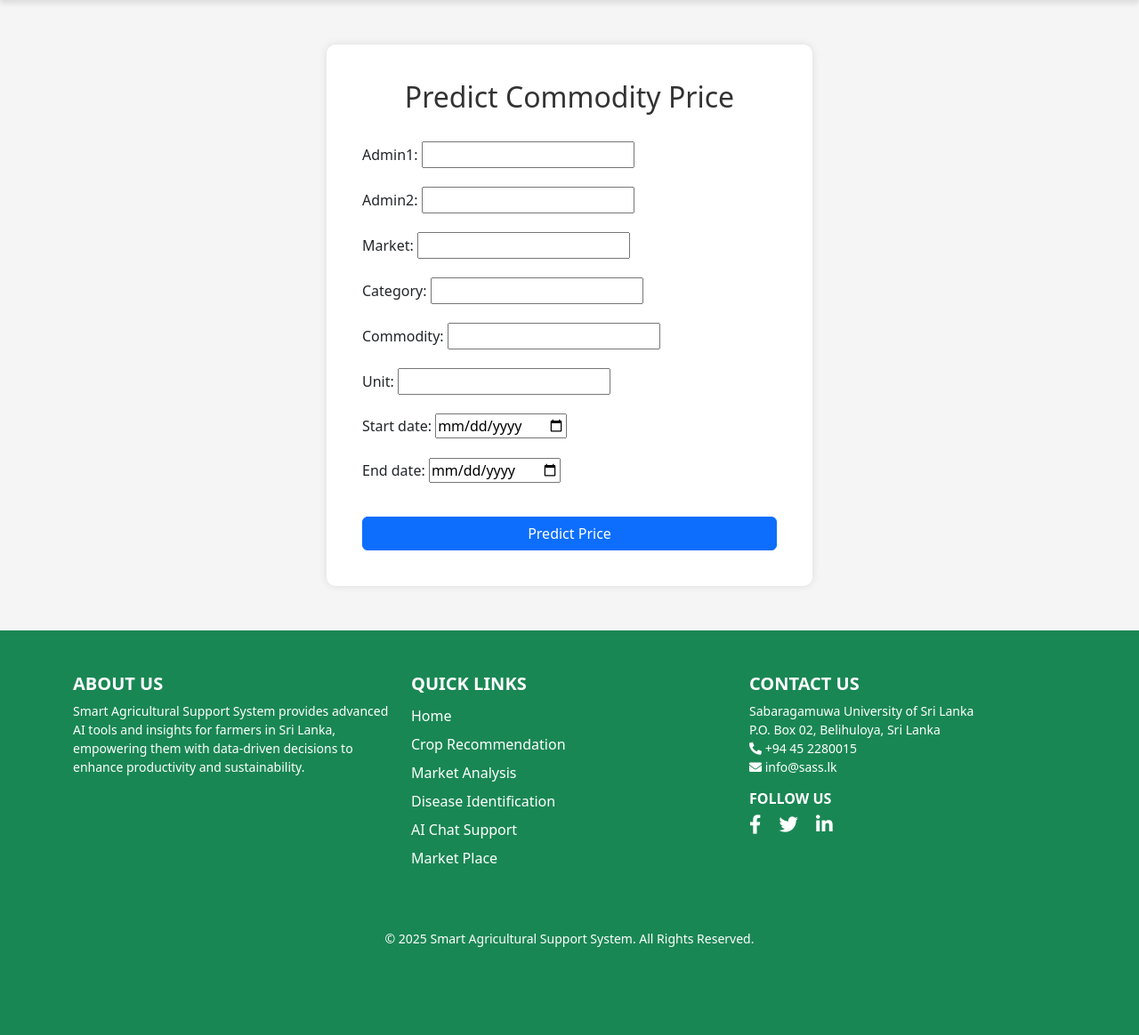
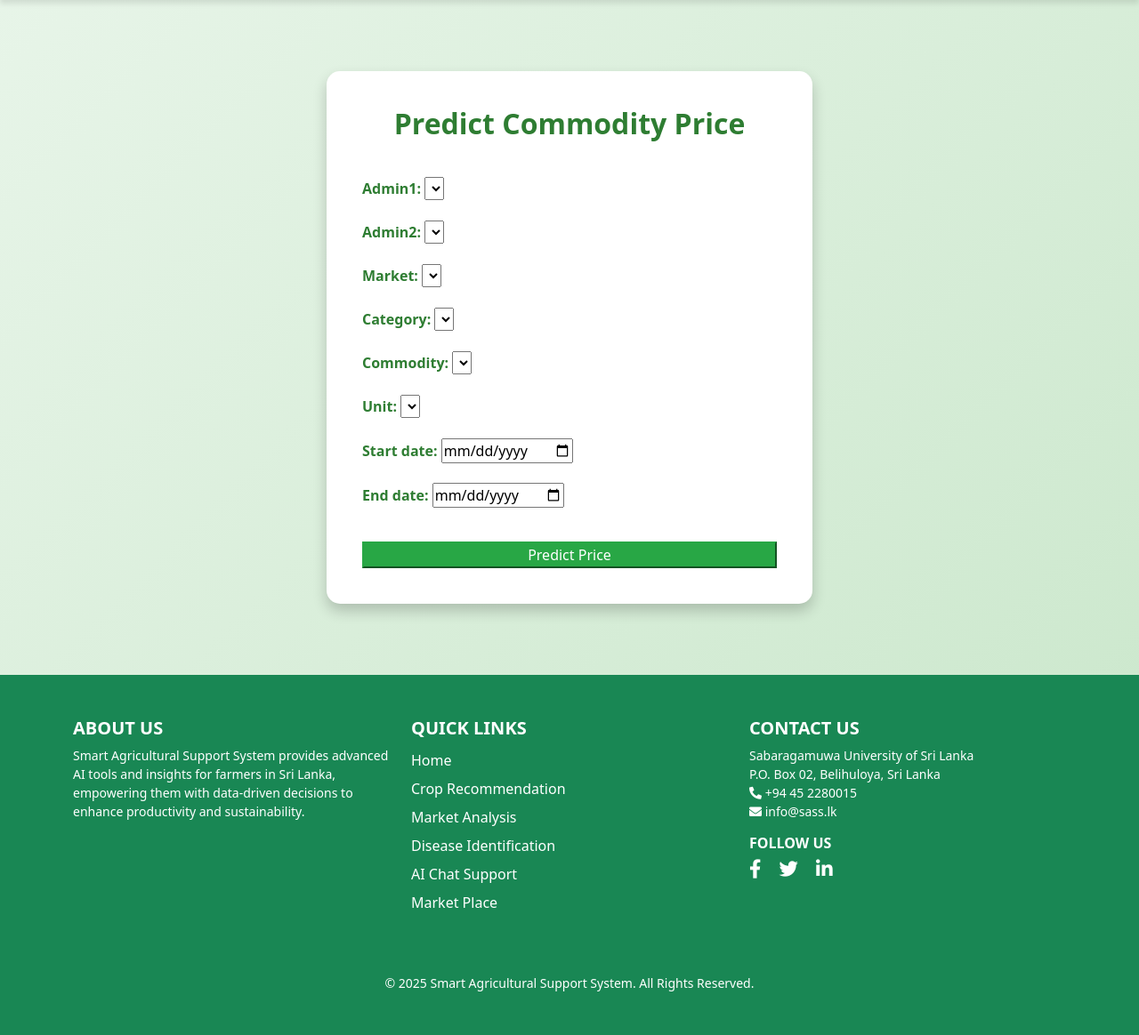
Before and after one commit to RashenThemiya/mini_project, a Django app: page /market_analysis/ in a window 1280 px wide. Shown: the part 66-1230 px from the top of the page at 89% size. Before the commit the page ends 1131 px from the top, so only its background shows below. Run offline with Django 5.2, Linux system fonts and the light colour scheme; lists and menus that the app fills with data are empty; parts of the project's set-up code (start-up, migrations or seed data) failed here and were passed over; some libraries are stand-ins or nearby versions.

Commit message:
Your commit message

```diff
--- a/market_analysis/forms.py
+++ b/market_analysis/forms.py
@@ -1,11 +1,25 @@
 from django import forms
+import os
+import pandas as pd
+from django.conf import settings
+
+# Load the dataset and extract unique values
+dataset_path = os.path.join(settings.BASE_DIR, 'dataset', 'dataset.csv')
+df = pd.read_csv(dataset_path)
+
+admin1_choices = [(value, value) for value in df['admin1'].unique()]
+admin2_choices = [(value, value) for value in df['admin2'].unique()]
+market_choices = [(value, value) for value in df['market'].unique()]
+category_choices = [(value, value) for value in df['category'].unique()]
+commodity_choices = [(value, value) for value in df['commodity'].unique()]
+unit_choices = [(value, value) for value in df['unit'].unique()]
 
 class PricePredictionForm(forms.Form):
-    admin1 = forms.CharField(label='Admin1', max_length=100)
-    admin2 = forms.CharField(label='Admin2', max_length=100)
-    market = forms.CharField(label='Market', max_length=100)
-    category = forms.CharField(label='Category', max_length=100)
-    commodity = forms.CharField(label='Commodity', max_length=100)
-    unit = forms.CharField(label='Unit', max_length=50)
+    admin1 = forms.ChoiceField(label='Admin1', choices=admin1_choices)
+    admin2 = forms.ChoiceField(label='Admin2', choices=admin2_choices)
+    market = forms.ChoiceField(label='Market', choices=market_choices)
+    category = forms.ChoiceField(label='Category', choices=category_choices)
+    commodity = forms.ChoiceField(label='Commodity', choices=commodity_choices)
+    unit = forms.ChoiceField(label='Unit', choices=unit_choices)
     start_date = forms.DateField(widget=forms.DateInput(attrs={'type': 'date'}))
     end_date = forms.DateField(widget=forms.DateInput(attrs={'type': 'date'}))
--- a/market_analysis/templates/predict.html
+++ b/market_analysis/templates/predict.html
@@ -2,7 +2,6 @@
 
 {% block content %}
 <!DOCTYPE html>
-
 <html lang="en">
 <head>
     <meta charset="UTF-8">
@@ -11,42 +10,75 @@
     <link href="https://cdn.jsdelivr.net/npm/bootstrap@5.3.0-alpha3/dist/css/bootstrap.min.css" rel="stylesheet">
     <style>
         body {
-            background-color: #f5f5f5;
+            background: linear-gradient(135deg, #e8f5e9 0%, #c8e6c9 100%);
+            min-height: 100vh;
         }
         .container {
-            margin-top: 50px;
+            margin-top: 80px;
         }
         .form-container {
             background: white;
             padding: 40px;
-            border-radius: 10px;
-            box-shadow: 0px 0px 10px rgba(0, 0, 0, 0.1);
+            border-radius: 15px;
+            box-shadow: 0px 8px 16px rgba(0, 0, 0, 0.2);
         }
         h2 {
             text-align: center;
-            color: #333;
-            margin-bottom: 30px;
+            color: #2e7d32;
+            margin-bottom: 40px;
+            font-weight: bold;
         }
         button {
             width: 100%;
+            background: #2e7d32;
+            font-size: 16px;
+            color: white;
+        }
+        button:hover {
+            background: #1b5e20;
+        }
+        label {
+            font-weight: bold;
+            color: #2e7d32;
+        }
+        .form-control {
+            height: 45px;
         }
     </style>
 </head>
 <body>
 <div class="container">
     <div class="row justify-content-center">
-        <div class="col-md-6">
+        <div class="col-lg-6 col-md-8">
             <div class="form-container">
-                <h2>Predict Commodity Price</h2>
-                <form method="POST">
+                <h2><i class="bi bi-graph-up-arrow"></i> Predict Commodity Price</h2>
+                <form method="POST" class="needs-validation" novalidate>
                     {% csrf_token %}
-                    {{ form.as_p }} <!-- Automatically renders the form fields -->
-                    <button type="submit" class="btn btn-primary mt-3">Predict Price</button>
+                    {{ form.as_p }}
+                    <button type="submit" class="btn-success mt-3 w-100">Predict Price</button>
                 </form>
             </div>
         </div>
     </div>
 </div>
+
+<script src="https://cdn.jsdelivr.net/npm/bootstrap@5.3.0-alpha3/dist/js/bootstrap.bundle.min.js"></script>
+<script>
+    // Bootstrap form validation
+    (function () {
+        'use strict'
+        var forms = document.querySelectorAll('.needs-validation')
+        Array.prototype.slice.call(forms).forEach(function (form) {
+            form.addEventListener('submit', function (event) {
+                if (!form.checkValidity()) {
+                    event.preventDefault()
+                    event.stopPropagation()
+                }
+                form.classList.add('was-validated')
+            }, false)
+        })
+    })()
+</script>
 </body>
 </html>
 {% include 'footer.html' %}
```
Also changed, not shown: db.sqlite3.
